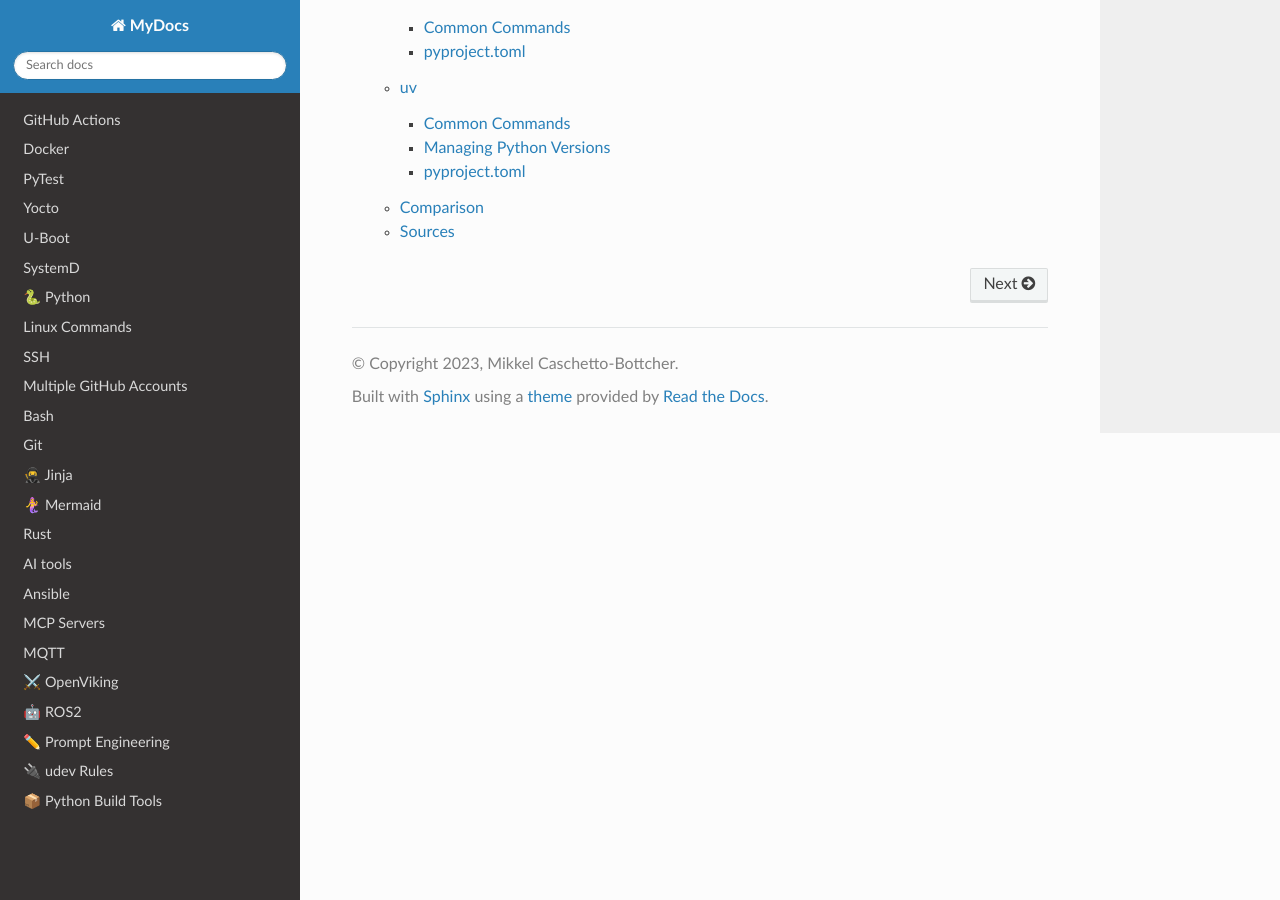
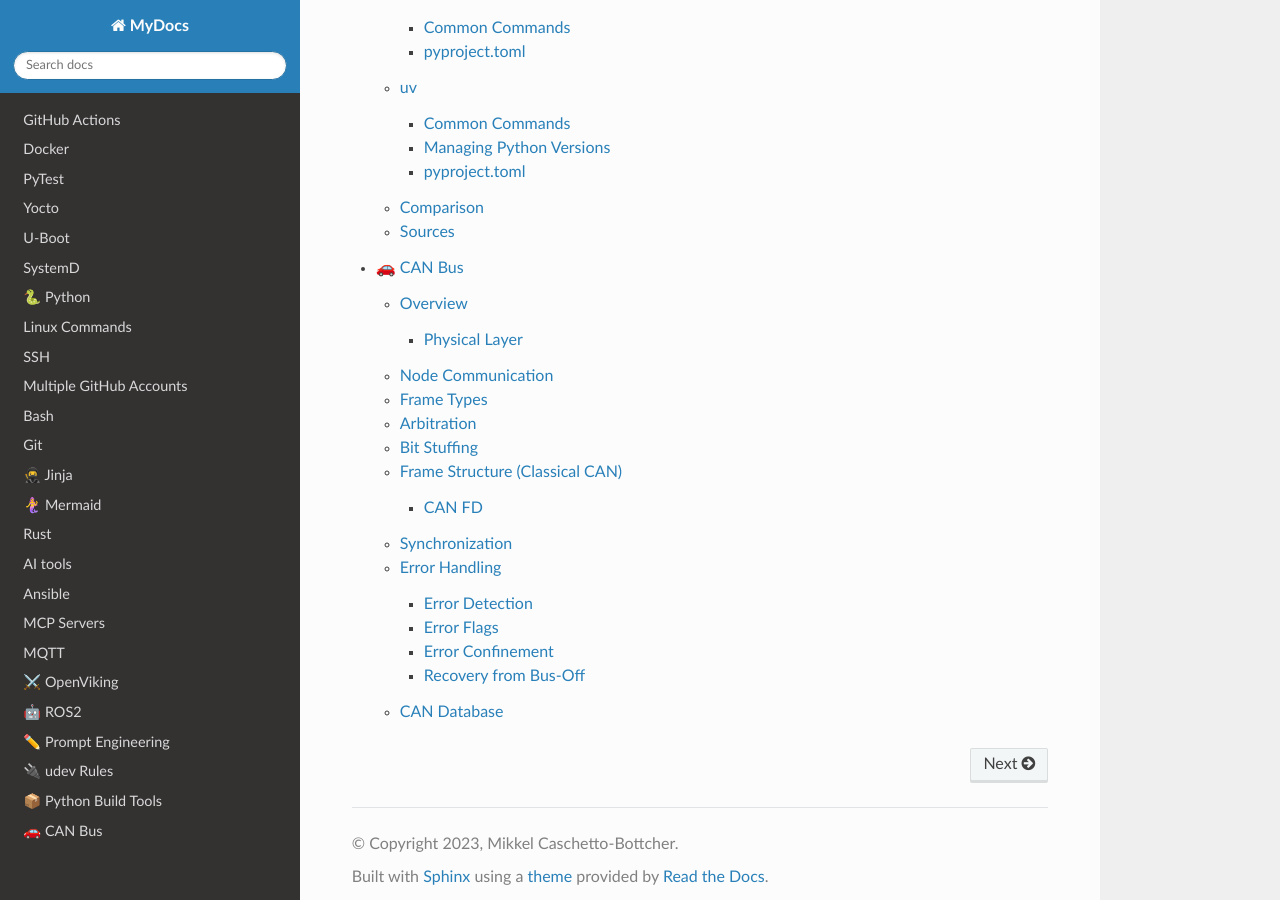
Before and after one commit to mcbottcher/my_docs, a Sphinx documentation site: the page built from docs/source/index.rst, in a window 1280 px wide and 900 px high, scrolled down 12339 px. Built offline with Sphinx 7.4.7 and the Read the Docs theme 3.1.0, drawn with Linux system fonts in a browser that asks for light colours; some of the changed lines change nothing that is shown.

Commit message:
feat: add can bus page

```diff
--- /dev/null
+++ b/docs/source/can_bus.rst
@@ -0,0 +1,269 @@
+🚗 CAN Bus
+==========
+
+CAN (Controller Area Network) is a robust serial communication protocol widely used in automotive, industrial, and embedded systems. It allows multiple nodes to communicate over a shared two-wire bus without a central host controller.
+
+.. note::
+   Good course: `Understanding the CAN FD Protocol <https://mu.microchip.com/understanding-the-can-fd-protocol>`_
+
+----
+
+Overview
+--------
+
+Physical Layer
+~~~~~~~~~~~~~~
+
+The bus uses two wires — **CANH** and **CANL** — operating differentially. The bus is terminated at both ends with **120 Ω resistors** to prevent signal reflections.
+
+.. image:: /_static/svg/can_bus.svg
+   :alt: CAN bus overview — three nodes connected via CANH and CANL with 120Ω termination at each end
+
+Two logic states exist on the bus:
+
+- **Dominant** — logical 0 (CANH driven high, CANL driven low)
+- **Recessive** — logical 1 (both wires at the same voltage)
+
+When nodes drive conflicting states simultaneously, **dominant wins**. This is the basis for non-destructive bus arbitration.
+
+.. image:: /_static/svg/can_differential_signalling.svg
+   :alt: CAN differential signalling — CANH and CANL voltage levels for dominant and recessive states
+
+There are two layers in the CAN protocol stack:
+
+- **CAN Transceiver** — handles the physical layer (drives and reads the differential bus voltages)
+- **CAN Controller** — handles the data link layer (framing, arbitration, error detection)
+
+Each node on the bus contains a transceiver and a controller:
+
+.. image:: /_static/svg/can_node.svg
+   :alt: CAN node — microcontroller connected to a CAN controller and transceiver
+
+----
+
+Node Communication
+------------------
+
+CAN uses **CSMA/CD+CR** (Carrier Sense Multiple Access with Collision Detection and Collision Resolution):
+
+- **Carrier Sense (CS)** — nodes monitor the bus and wait for it to be idle before transmitting
+- **Multiple Access (MA)** — when the bus is idle, every node has an equal opportunity to transmit
+- **Collision Detection (CD)** — nodes can begin transmitting simultaneously; this is detected by all nodes
+- **Collision Resolution (CR)** — when a collision occurs it is resolved non-destructively — no messages are lost
+
+The resolution mechanism relies on the dominant/recessive logic: a node that writes a recessive bit but reads back dominant has lost arbitration and immediately backs off. The winning node's frame continues uninterrupted.
+
+----
+
+Frame Types
+-----------
+
+CAN defines four frame types:
+
+- **Data Frame** — carries payload data from a transmitter to one or more receivers
+- **Remote Frame** — requests a data frame with a specific identifier from another node
+- **Error Frame** — signals that an error has been detected; all nodes discard the current frame
+- **Overload Frame** — signals that a receiving node needs more processing time before the next data or remote frame
+
+----
+
+Arbitration
+-----------
+
+CAN uses **identifier-based arbitration**, not addressing. Every frame carries an identifier. Lower identifier values have higher priority — because a lower ID has more leading dominant bits and will win arbitration.
+
+When two nodes begin transmitting simultaneously, each node monitors the bus while it transmits. As long as what it writes matches what it reads, it continues. The moment a node writes a recessive bit but reads a dominant bit back, it loses arbitration, stops transmitting immediately, and waits for the bus to become free.
+
+The winning node never even knows a collision occurred — transmission continues uninterrupted.
+
+.. image:: /_static/svg/arbitration.svg
+   :alt: CAN bus arbitration — two nodes transmitting simultaneously; the node with the lower identifier wins
+
+.. note::
+   CAN controllers have filter and mask registers so a node only receives frames whose identifiers match a configured pattern, ignoring everything else on the bus.
+
+----
+
+Bit Stuffing
+------------
+
+To ensure regular transitions on the bus (needed for clock synchronisation), CAN inserts a **stuff bit** after every 5 consecutive bits of the same polarity. Receivers strip these extra bits automatically.
+
+Stuff bits apply to the SOF, arbitration, control, data, and CRC fields. They do **not** apply to the CRC delimiter, ACK field, or end of frame.
+
+----
+
+Frame Structure (Classical CAN)
+--------------------------------
+
+A standard CAN data frame (11-bit identifier) has the following structure:
+
+.. list-table::
+   :header-rows: 1
+   :widths: 15 10 75
+
+   * - Field
+     - Size
+     - Description
+   * - **Start of Frame (SOF)**
+     - 1 bit
+     - Single dominant bit — signals the start of a frame and synchronises all nodes.
+   * - **Identifier**
+     - 11 bits
+     - Frame identifier. Lower value = higher priority.
+   * - **RTR**
+     - 1 bit
+     - Remote Transmission Request. Dominant = data frame. Recessive = remote frame (requests data from another node).
+   * - **IDE**
+     - 1 bit
+     - Identifier Extension. Dominant = standard 11-bit frame. Recessive = extended 29-bit frame.
+   * - **r0**
+     - 1 bit
+     - Reserved bit, transmitted dominant.
+   * - **DLC**
+     - 4 bits
+     - Data Length Code — number of bytes in the data field (0–8).
+   * - **Data Field**
+     - 0–64 bits
+     - Payload (0–8 bytes as specified by DLC).
+   * - **CRC**
+     - 15 bits
+     - Cyclic redundancy check covering SOF, arbitration, control, and data fields.
+   * - **CRC Delimiter**
+     - 1 bit
+     - Recessive bit — gives receivers time to process the CRC before the ACK slot.
+   * - **ACK Slot**
+     - 1 bit
+     - Transmitter sends recessive. Any receiver that passed the CRC check writes dominant here — confirming at least one node received the frame correctly.
+   * - **ACK Delimiter**
+     - 1 bit
+     - Recessive bit.
+   * - **End of Frame (EOF)**
+     - 7 bits
+     - Seven recessive bits — marks the end of the frame.
+   * - **Intermission**
+     - 3 bits
+     - Three recessive bits — minimum bus-idle time before the next frame.
+
+.. mermaid::
+
+   packet-beta
+     0: "SOF"
+     1-11: "Identifier (11 bits)"
+     12: "RTR"
+     13: "IDE"
+     14: "r0"
+     15-18: "DLC (4 bits)"
+     19-82: "Data (0–8 bytes)"
+     83-97: "CRC (15 bits)"
+     98: "CRC Delim"
+     99: "ACK"
+     100: "ACK Delim"
+     101-107: "EOF (7 bits)"
+     108-110: "IFS (3 bits)"
+
+CAN FD
+~~~~~~
+
+CAN FD (Flexible Data-rate) extends classical CAN with two improvements:
+
+- **Higher payload** — up to 64 bytes (vs. 8 in classical CAN)
+- **Faster data phase** — the data and CRC fields are transmitted at a higher bit rate than the arbitration phase
+
+The control field adds an **FDF** (FD Frame) bit to distinguish CAN FD frames from classical CAN frames:
+
+- **FDF dominant** — classical CAN frame
+- **FDF recessive** — CAN FD frame
+
+CAN FD also replaces the 15-bit CRC with a longer CRC (17 or 21 bits depending on payload size) for improved error detection.
+
+----
+
+Synchronization
+---------------
+
+CAN uses **asynchronous communication** — there is no shared clock between nodes. Each node must synchronise its internal clock to the received bit stream.
+
+Synchronisation happens on **recessive-to-dominant transitions**, most importantly the SOF bit at the start of each frame, and at other transitions throughout the frame.
+
+To prevent long stretches without a transition (which would cause clocks to drift), CAN inserts **stuff bits** after every 5 consecutive bits of the same polarity. Receivers strip these automatically. A violation of this rule — 6 or more consecutive bits of the same polarity — is treated as a **stuff error**.
+
+----
+
+Error Handling
+--------------
+
+Error Detection
+~~~~~~~~~~~~~~~
+
+CAN defines five error types:
+
+- **Bit error** — the transmitter monitors the bus and finds a bit different from what it sent (excluding arbitration and ACK phases)
+- **Stuff error** — six or more consecutive bits of the same polarity detected (violates the stuffing rule)
+- **CRC error** — receiver's calculated CRC does not match the transmitted CRC
+- **Form error** — a fixed-format field (CRC delimiter, ACK delimiter, EOF) contains an invalid bit
+- **Acknowledgement error** — transmitter sees no dominant bit in the ACK slot (no receiver confirmed reception)
+
+Error Flags
+~~~~~~~~~~~
+
+When a node detects an error, it immediately aborts the current frame by transmitting an **error flag**. This corrupts the frame for all other nodes, which then also send error flags.
+
+There are two types of error flag:
+
+- **Active error flag** — 6 consecutive dominant bits (violates bit stuffing, making the error visible to all nodes)
+- **Passive error flag** — 6 consecutive recessive bits (does not disrupt other nodes)
+
+The error flag is followed by an **error delimiter** — 8 recessive bits.
+
+Error Confinement
+~~~~~~~~~~~~~~~~~
+
+Each node maintains two counters:
+
+- **Transmit Error Counter (TEC)**
+- **Receive Error Counter (REC)**
+
+Counters are incremented on errors and decremented on successful operations. The exact increments depend on the error type, but as a rule: errors increment by **+8** for the transmitter and **+1** for the receiver; a successful frame decrements by **1**.
+
+Based on these counters, each node operates in one of three states:
+
+.. list-table::
+   :header-rows: 1
+   :widths: 20 20 60
+
+   * - State
+     - Counter threshold
+     - Behaviour
+   * - **Error Active**
+     - TEC < 128 and REC < 128
+     - Normal operation. Sends active error flags (6 dominant bits) on error detection.
+   * - **Error Passive**
+     - TEC ≥ 128 or REC ≥ 128
+     - Still participates on the bus, but sends passive error flags (6 recessive bits) — cannot disturb other nodes.
+   * - **Bus-Off**
+     - TEC ≥ 256
+     - Node disconnects from the bus entirely — cannot transmit or receive.
+
+.. image:: /_static/svg/error_states.svg
+   :alt: CAN error state machine — transitions between Error Active, Error Passive, and Bus-Off
+
+Recovery from Bus-Off
+~~~~~~~~~~~~~~~~~~~~~
+
+A Bus-Off node can request recovery. The node monitors the bus for **128 occurrences of 11 consecutive recessive bits** before re-entering Error Active state.
+
+----
+
+CAN Database
+------------
+
+A **CAN database** (commonly a ``.dbc`` file) lets you define your network in one place — node names, message identifiers, signal names, scaling, units, and more. Once designed, the database can be exported and used with tooling such as:
+
+- Loading into a **CAN bus analyser** to decode raw traffic with meaningful labels
+- Code generation for embedded targets
+
+Tools for creating and editing CAN databases:
+
+- `Kvaser Database Editor <https://www.kvaser.com/developer-blog/an-introduction-to-the-candb-editor/>`_ — desktop tool
+- `CSS Electronics DBC Editor <https://www.csselectronics.com/pages/dbc-editor-can-bus-database>`_ — online editor
--- a/docs/source/conf.py
+++ b/docs/source/conf.py
@@ -31,5 +31,4 @@
 
 html_theme = "sphinx_rtd_theme"
 
-# This is causing a warning, make _static folder if you need it
-# html_static_path = ['_static']
+html_static_path = ['_static']
--- a/docs/source/index.rst
+++ b/docs/source/index.rst
@@ -42,3 +42,4 @@
    prompt_engineering
    udev
    python_build_tools
+   can_bus
```
Also changed, not shown: docs/source/_static/svg/arbitration.svg (added), docs/source/_static/svg/can_bus.svg (added), docs/source/_static/svg/can_differential_signalling.svg (added), docs/source/_static/svg/can_node.svg (added), docs/source/_static/svg/error_states.svg (added).
